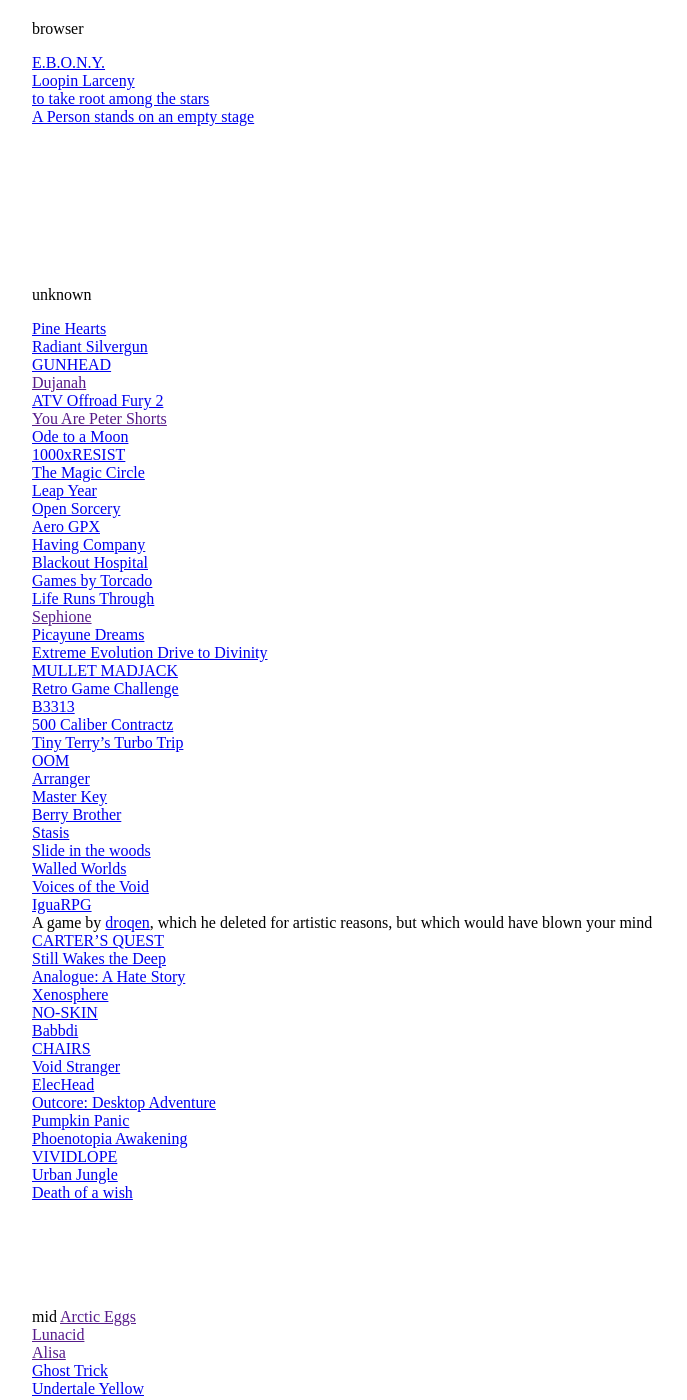
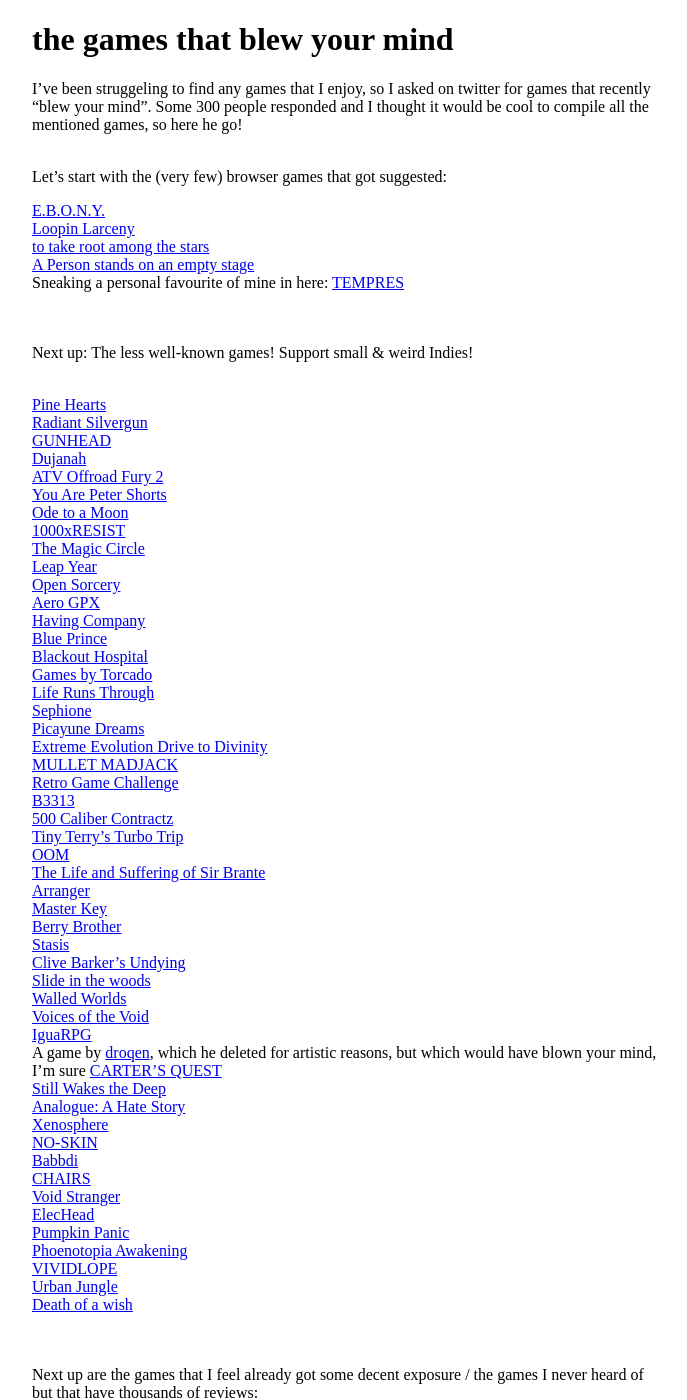
Before and after one commit to stuffedwombat/stuffedwombat.github.io, a Jekyll site: the page built from mind_blown.md, in a window 1280 px wide and 1400 px high. Shown: the whole window, without its empty margins (292-979 px from the left). Built offline with Jekyll 4.4.1, drawn with Linux system fonts in a browser that asks for light colours; our own code applies the rules of GitHub Pages for plain Markdown files; comment, search, counter and statistics services are not loaded; some of the changed text lies outside the part shown.

Commit message:
Update mind_blown.md

```diff
--- a/mind_blown.md
+++ b/mind_blown.md
@@ -1,26 +1,27 @@
-browser
+# the games that blew your mind
+
+I've been struggeling to find any games that I enjoy, so I asked on twitter for games that recently "blew your mind". Some 300 people responded and I thought it would be cool to compile all the mentioned games, so here he go!<br><br>
+
+Let's start with the (very few) browser games that got suggested:
+<br>
 
 [E.B.O.N.Y.](https://ebonyriddle.com/)<br>
 [Loopin Larceny](https://bluswimmer.itch.io/looping-larceny)<br>
 [to take root among the stars](https://somin.itch.io/to-take-root-among-the-stars)<br>
 [A Person stands on an empty stage](https://irene-li.itch.io/a-person-stands-on-an-empty-stage)<br>
-[]()<br>
-[]()<br>
-[]()<br>
-[]()<br>
-[]()<br>
-[]()<br>
-[]()<br>
-[]()<br>
+Sneaking a personal favourite of mine in here: [TEMPRES](https://tak.itch.io/tempres)
 
-unknown
+<br><br>
+Next up: The less well-known games!
+Support small & weird Indies!
+<br><br>
 
 [Pine Hearts](https://store.steampowered.com/app/1781010/Pine_Hearts/)<br>
 [Radiant Silvergun](https://store.steampowered.com/app/2450820/Radiant_Silvergun/)<br>
 [GUNHEAD](https://store.steampowered.com/app/704000/GUNHEAD/)<br>
-[Dujanah]()<br>
+[Dujanah](https://store.steampowered.com/app/681240/Dujanah/)<br>
 [ATV Offroad Fury 2](https://www.youtube.com/watch?v=_hpBwyXMpA4&list=PLD7B049F3DEC8CB6C)<br>
-[You Are Peter Shorts]()<br>
+[You Are Peter Shorts](https://store.steampowered.com/app/2352640/You_are_Peter_Shorts/)<br>
 [Ode to a Moon](https://colorfiction.itch.io/odetoamoon)<br>
 [1000xRESIST](https://store.steampowered.com/app/1675830/1000xRESIST/)<br>
 [The Magic Circle](https://store.steampowered.com/app/323380/The_Magic_Circle/)<br>
@@ -28,10 +29,11 @@ unknown
 [Open Sorcery](https://store.steampowered.com/app/585180/Open_Sorcery/)<br>
 [Aero GPX](https://store.steampowered.com/app/2160360/Aero_GPX/)<br>
 [Having Company](https://rayfrank.itch.io/having-company)<br>
+[Blue Prince](https://store.steampowered.com/app/1569580/Blue_Prince/)<br>
 [Blackout Hospital](https://arcadekitten.itch.io/blackout-hospital)<br>
 [Games by Torcado](https://torcado.itch.io/)<br>
 [Life Runs Through](https://kavehth.itch.io/liferunsthrough)<br>
-[Sephione]()<br>
+[Sephione](https://store.steampowered.com/app/1248840/Sephonie/)<br>
 [Picayune Dreams](https://store.steampowered.com/app/2088840/Picayune_Dreams/)<br>
 [Extreme Evolution Drive to Divinity](https://store.steampowered.com/app/2111360/Extreme_Evolution_Drive_to_Divinity/)<br>
 [MULLET MADJACK](https://store.steampowered.com/app/2111190/MULLET_MADJACK/)<br>
@@ -40,15 +42,17 @@ unknown
 [500 Caliber Contractz](https://bryce-bucher.itch.io/500-caliber-contractz-demo)<br>
 [Tiny Terry's Turbo Trip](https://store.steampowered.com/app/2238040/Tiny_Terrys_Turbo_Trip/)<br>
 [OOM](https://play.date/games/oom/)<br>
+[The Life and Suffering of Sir Brante](https://store.steampowered.com/app/1272160/The_Life_and_Suffering_of_Sir_Brante/)<br>
 [Arranger](https://store.steampowered.com/app/2596420/Arranger_A_RolePuzzling_Adventure/)<br>
 [Master Key](https://store.steampowered.com/app/1763030/Master_Key/)<br>
 [Berry Brother](https://elastiskalinjen.itch.io/berry-brother)<br>
 [Stasis](https://store.steampowered.com/app/380150/STASIS/)<br>
+[Clive Barker's Undying ](https://www.gog.com/en/game/clive_barkers_undying)<br>
 [Slide in the woods](https://jonnys-games.itch.io/slide-in-the-woods)<br>
 [Walled Worlds](https://lyrabird.itch.io/walled-worlds)<br>
 [Voices of the Void](https://mrdrnose.itch.io/votv)<br>
 [IguaRPG](https://store.steampowered.com/app/2365560/IguaRPG/)<br>
-A game by [droqen](https://www.droqen.com/), which he deleted for artistic reasons, but which would have blown your mind
+A game by [droqen](https://www.droqen.com/), which he deleted for artistic reasons, but which would have blown your mind, I'm sure
 [CARTER’S QUEST](https://store.steampowered.com/app/2409110/REAL_WEB_LEGENDS_Carters_Quest/)<br>
 [Still Wakes the Deep](https://store.steampowered.com/app/1622910/Still_Wakes_the_Deep/)<br>
 [Analogue: A Hate Story](https://store.steampowered.com/app/209370/Analogue_A_Hate_Story/)<br>
@@ -58,22 +62,20 @@ A game by [droqen](https://www.droqen.com/), which he deleted for artistic reaso
 [CHAIRS](https://store.steampowered.com/app/2685380/CHAIRS/)<br>
 [Void Stranger](https://store.steampowered.com/app/2121980/Void_Stranger/)<br>
 [ElecHead](https://store.steampowered.com/app/1456880/ElecHead/)<br>
-[Outcore: Desktop Adventure](https://store.steampowered.com/app/1275670/Outcore_Desktop_Adventure/)<br>
 [Pumpkin Panic](https://bilalaika.itch.io/pumpkin-panic)<br>
 [Phoenotopia Awakening](https://store.steampowered.com/app/1436590/Phoenotopia_Awakening/)<br>
 [VIVIDLOPE](https://store.steampowered.com/app/2078510/VIVIDLOPE/)<br>
 [Urban Jungle](https://store.steampowered.com/app/2744010/Urban_Jungle/)<br>
 [Death of a wish](https://store.steampowered.com/app/2302080/Death_of_a_Wish/)<br>
-[]()<br>
-[]()<br>
-[]()<br>
-[]()<br>
-[]()<br>
 
-mid
-[Arctic Eggs]()<br>
-[Lunacid]()<br>
-[Alisa]()<br>
+<br><br>
+Next up are the games that I feel already got some decent exposure / the games I never heard of but that have thousands of reviews:
+<br><br>
+
+[Exanima](https://store.steampowered.com/app/362490/Exanima/)<br>
+[Arctic Eggs](https://store.steampowered.com/app/2763670/Arctic_Eggs/)<br>
+[Lunacid](https://store.steampowered.com/app/1745510/Lunacid/)<br>
+[Alisa](https://store.steampowered.com/app/1335530/Alisa/)<br>
 [Ghost Trick](https://store.steampowered.com/app/1967430/Ghost_Trick_Phantom_Detective/)<br>
 [Undertale Yellow](https://gamejolt.com/games/UndertaleYellow/136925)<br>
 [Milk outside a bag of milk outside a bag of milk](https://store.steampowered.com/app/1604000/Milk_outside_a_bag_of_milk_outside_a_bag_of_milk/)<br>
@@ -142,65 +139,72 @@ mid
 [Chants of Sennaar](https://store.steampowered.com/app/1931770/Chants_of_Sennaar/)<br>
 [Who's Lila](https://store.steampowered.com/app/1697700/Whos_Lila/)<br>
 [COCOON](https://store.steampowered.com/app/1497440/COCOON/)<br>
+[The Mageseeker](https://store.steampowered.com/app/1457080/The_Mageseeker_A_League_of_Legends_Story/)<br>
 [Zet Zillions](https://store.steampowered.com/app/2229560/Zet_Zillions/)<br>
 [God Hand](https://www.youtube.com/watch?v=Yy4g0UtXtR0&list=PLD7B049F3DEC8CB6C)<br>
 [Path of Achra](https://store.steampowered.com/app/2128270/Path_of_Achra/)<br>
 [Hylics](https://store.steampowered.com/app/397740/Hylics/)<br>
 [Barony](https://store.steampowered.com/app/371970/Barony/)<br>
-[]()<br>
 
-known
-[Rain World]()<br>
-[Animal Well]()<br>
-[Outer Wilds]()<br>
-[Final Fantasy VII Rebirth]()<br>
-[Stray]()<br>
+<br><br>
+And now, finally, the most well known games, many of which got suggested multiple times.
+It was really funny to see the games grow more and more mainstream as the tweet spread outside of my weirdo twitter bubble.
+<br><br>
+
+[LISA: The Painful](https://store.steampowered.com/app/335670/LISA_The_Painful)<br>
+[Neon White](https://store.steampowered.com/app/1533420/Neon_White/)<br>
+[Slay the Princess](https://store.steampowered.com/app/1989270/Slay_the_Princess/)<br>
+[Rain World](https://store.steampowered.com/app/312520/Rain_World/)<br>
+[Animal Well](https://store.steampowered.com/app/813230/ANIMAL_WELL/)<br>
+[Outer Wilds](https://store.steampowered.com/app/753640/Outer_Wilds/)<br>
+[Final Fantasy](https://www.google.com/search?client=firefox-b-d&q=final+fantasy+games)<br>
+[Stray](https://store.steampowered.com/app/1332010/Stray/)<br>
 [Shin Megami Tensei: Digital Devil Saga](https://www.youtube.com/watch?v=Yy4g0UtXtR0&list=PLD7B049F3DEC8CB6C)<br>
 [Rythm Doctor](https://store.steampowered.com/app/774181/Rhythm_Doctor/)<br>
 [Another Crab's Treasure](https://store.steampowered.com/app/1887840/Another_Crabs_Treasure)<br>
 [ULTRAKILL](https://store.steampowered.com/app/1229490/ULTRAKILL/)<br>
 [13 SENTINELS AEGIS RIM](https://www.youtube.com/watch?v=_i6XKeWAf0s&list=PLD7B049F3DEC8CB6C)<br>
 [Inscryption](https://store.steampowered.com/app/1092790/Inscryption/)<br>
-[Disco Elysium]()<br>
-[METRO 2033]()<br>
-[Exanima](https://store.steampowered.com/app/362490/Exanima/)<br>
+[Disco Elysium](https://www.youtube.com/watch?v=E6pL0okrwcY)<br>
+[METRO 2033](https://store.steampowered.com/app/286690/Metro_2033_Redux/)<br>
 [Demon Souls](https://www.youtube.com/watch?v=_hpBwyXMpA4&list=PLD7B049F3DEC8CB6C)<br>
-[SIGNALIS]()<br>
-[Spiritfarer]()<br>
+[SIGNALIS](https://store.steampowered.com/app/1262350/SIGNALIS/)<br>
+[Spiritfarer](https://store.steampowered.com/app/972660/Spiritfarer_Farewell_Edition/)<br>
 [VA-11 Hall-A](https://store.steampowered.com/app/447530/VA11_HallA_Cyberpunk_Bartender_Action/)<br>
-[Kentucky Route 0]()<br>
-[No More Heroes 1]()<br>
-[Pizza Tower]()<br>
-[Roadwarden]()<br>
+[Kentucky Route 0](https://store.steampowered.com/app/231200/Kentucky_Route_Zero_PC_Edition/)<br>
+[No More Heroes](https://store.steampowered.com/app/1420290/No_More_Heroes/)<br>
+[Pizza Tower](https://store.steampowered.com/app/2231450/Pizza_Tower/)<br>
+[Roadwarden](https://store.steampowered.com/app/1155970/Roadwarden/)<br>
 [Journey](https://store.steampowered.com/app/638230/Journey/)<br>
-[Beginners Guide]()<br>
-[Tunic]()<br>
-[Cave Story]()<br>
-[Deus Ex]()<br>
-[Crow Country]()<br>
-[The Mageseeker](https://store.steampowered.com/app/1457080/The_Mageseeker_A_League_of_Legends_Story/)<br>
-[Viewfinder]()<br>
-[Immortality]()<br>
-[Elden Ring]()<br>
-[Lies of Pi]()<br>
-[Firewatch]()<br>
-[Katana Zero]()<br>
-[Cyberpunk]()<br>
-[Animal Well]()<br>
-[Balatro]()<br>
+[Beginners Guide](https://store.steampowered.com/app/303210/The_Beginners_Guide/)<br>
+[Tunic](https://store.steampowered.com/app/553420/TUNIC/)<br>
+[Cave Story](https://store.steampowered.com/app/200900/Cave_Story/)<br>
+[Deus Ex](https://store.steampowered.com/agecheck/app/6910/)<br>
+[Viewfinder](https://store.steampowered.com/app/1382070/Viewfinder/)<br>
+[Immortality](https://store.steampowered.com/app/1350200/IMMORTALITY/)<br>
+[Elden Ring](https://encrypted-tbn0.gstatic.com/images?q=tbn:ANd9GcRuNZZDpyN9PIuWxOF6a2C819Xhgx5gByx1gA&s)<br>
+[Lies of Pi](https://store.steampowered.com/app/1627720/Lies_of_P/)<br>
+[Katana Zero](https://store.steampowered.com/app/460950/Katana_ZERO/)<br>
+[Cyberpunk](https://encrypted-tbn0.gstatic.com/images?q=tbn:ANd9GcSaCznzrg0qE-Ukkl4igTftvQLsYTcEvV4n1A&s)<br>
+[Animal Well](https://store.steampowered.com/app/813230/ANIMAL_WELL/)<br>
+[Zelda](https://www.youtube.com/watch?v=tRA7gxgqirg)<br>
+[Balatro](https://store.steampowered.com/app/2379780/Balatro/)<br>
 [Yakuza](https://store.steampowered.com/bundle/43320/YAKUZA_Complete_Series/)<br>
 [Alan Wake 2](https://store.epicgames.com/en-US/p/alan-wake-2)<br>
 [Citizen Sleeper](https://store.steampowered.com/app/1578650/Citizen_Sleeper/)<br>
 [Neon White](https://store.steampowered.com/app/1533420/Neon_White/)<br>
 [TUNIC](https://store.steampowered.com/app/553420/TUNIC/)<br>
-[Resident Evil]()<br>
-[Dredge]()<br>
+[Resident Evil](https://store.steampowered.com/app/304240/Resident_Evil/)<br>
+[Dredge](https://store.steampowered.com/search/?term=Dredge)<br>
 [Chrono Trigger](https://store.steampowered.com/app/613830/CHRONO_TRIGGER/)<br>
-[Jusant]()<br>
+[Jusant](https://store.steampowered.com/app/1977170/Jusant/)<br>
 [Beyond All Reason](https://www.beyondallreason.info/)<br>
 [Gris](https://store.steampowered.com/app/683320/GRIS/)<br>
 [Rogue Legacy 2](https://store.steampowered.com/app/1253920/Rogue_Legacy_2/)<br>
-[Stray](https://store.steampowered.com/app/1332010/Stray/)<br>
-[Zelda](https://www.youtube.com/watch?v=tRA7gxgqirg)<br>
-[Fire watch](https://www.youtube.com/watch?v=VGlYxtkZUXI)<br>
-[]()<br>
+[Firewatch](https://www.youtube.com/watch?v=VGlYxtkZUXI)<br>
+
+
+*Hey. You. Pssh. Why don't you scroll back up and give some of those weird games you never heard of a shot?*
+
+
+[back](thinks)
```
Also changed, not shown: other parts of mind_blown.md (+10 -15 lines).
